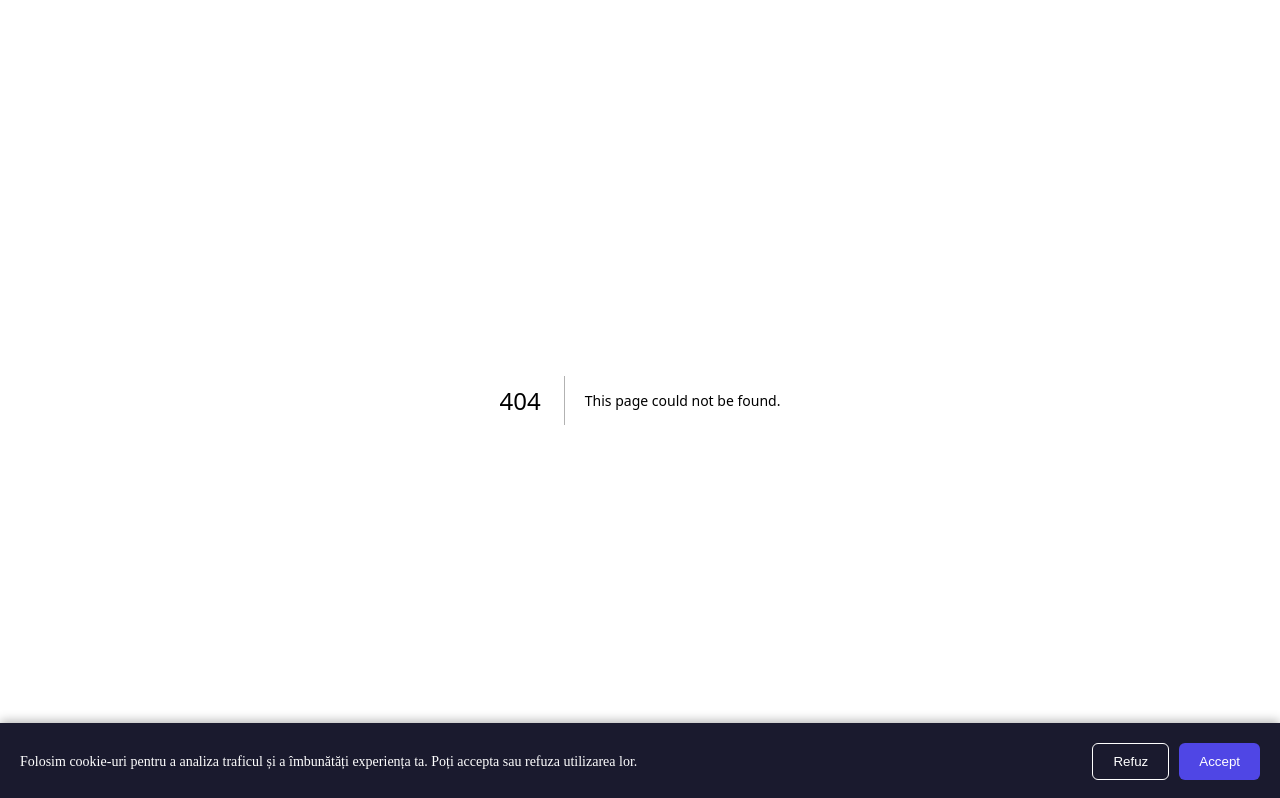
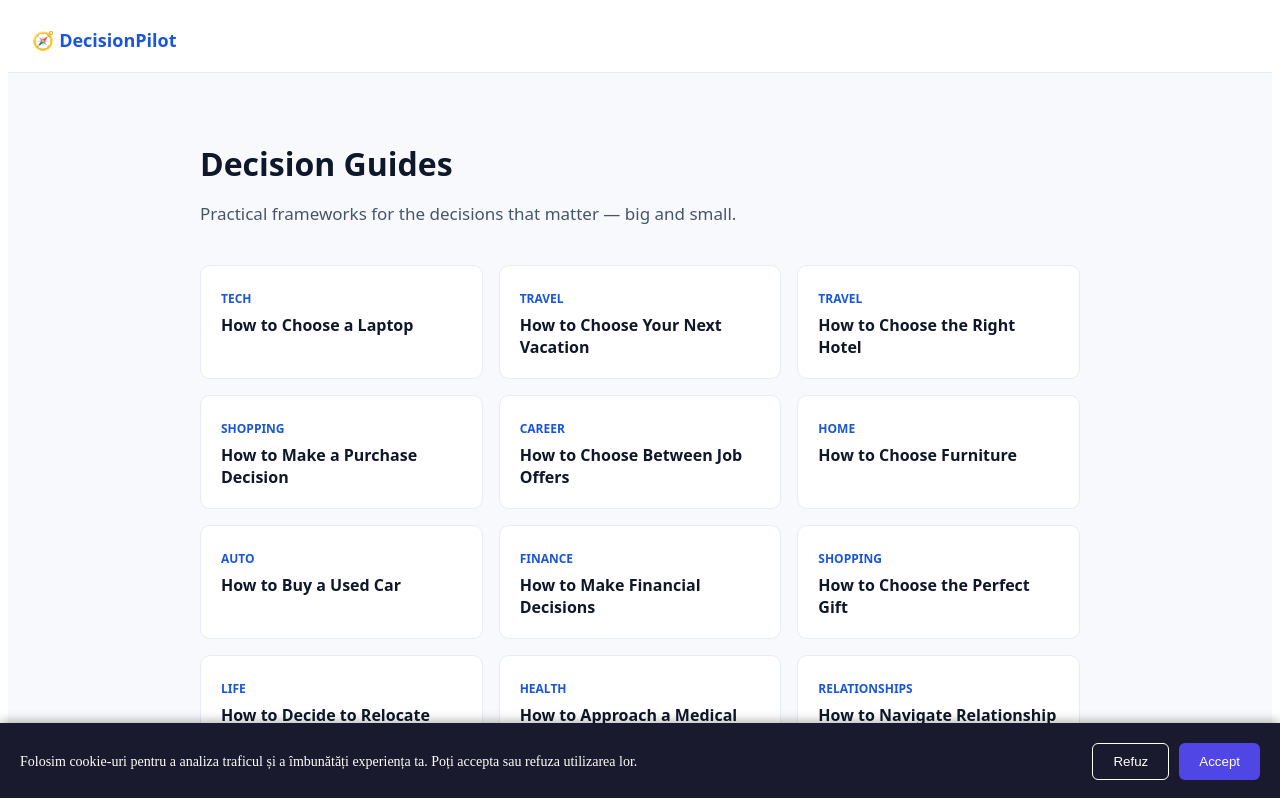
Before and after one commit to DocAB13/decisionpilot, a Next.js app: page /guides in a window 1280 px wide. Before the commit this address had no page. Shown: the top 798 px of the page. Built offline with nearby package versions, Linux system fonts and the light colour scheme.

Commit message:
Add guides index page and homepage link

```diff
--- /dev/null
+++ b/pages/guides/index.js
@@ -0,0 +1,62 @@
+import Head from 'next/head'
+import Link from 'next/link'
+
+const C = {
+  bg: "#F8F9FC", accent: "#1A56DB", text: "#0F172A",
+  textSecondary: "#475569", border: "#E8ECF4",
+}
+
+const guides = [
+  { slug: "how-to-choose-a-laptop", title: "How to Choose a Laptop", category: "Tech" },
+  { slug: "how-to-choose-a-vacation", title: "How to Choose Your Next Vacation", category: "Travel" },
+  { slug: "how-to-choose-a-hotel", title: "How to Choose the Right Hotel", category: "Travel" },
+  { slug: "how-to-make-a-purchase-decision", title: "How to Make a Purchase Decision", category: "Shopping" },
+  { slug: "how-to-choose-between-job-offers", title: "How to Choose Between Job Offers", category: "Career" },
+  { slug: "how-to-choose-furniture", title: "How to Choose Furniture", category: "Home" },
+  { slug: "how-to-buy-a-used-car", title: "How to Buy a Used Car", category: "Auto" },
+  { slug: "how-to-make-financial-decisions", title: "How to Make Financial Decisions", category: "Finance" },
+  { slug: "how-to-choose-a-gift", title: "How to Choose the Perfect Gift", category: "Shopping" },
+  { slug: "how-to-decide-to-relocate", title: "How to Decide to Relocate", category: "Life" },
+  { slug: "how-to-make-medical-decisions", title: "How to Approach a Medical Decision", category: "Health" },
+  { slug: "how-to-navigate-relationship-decisions", title: "How to Navigate Relationship Decisions", category: "Relationships" },
+  { slug: "how-to-plan-major-life-decisions", title: "How to Plan Major Life Decisions", category: "Life" },
+  { slug: "how-to-choose-an-outfit", title: "How to Choose the Right Outfit", category: "Style" },
+  { slug: "how-to-develop-your-personal-style", title: "How to Develop Your Personal Style", category: "Style" },
+  { slug: "how-to-choose-makeup", title: "How to Choose Makeup", category: "Style" },
+  { slug: "how-to-choose-a-perfume", title: "How to Choose a Perfume", category: "Style" },
+]
+
+export default function GuidesIndex() {
+  return (
+    <>
+      <Head>
+        <title>Decision Guides | DecisionPilot</title>
+        <meta name="description" content="Practical guides for life's everyday decisions — from choosing a laptop to planning a major life change." />
+      </Head>
+      <div style={{ minHeight: '100vh', background: C.bg, fontFamily: 'system-ui, -apple-system, sans-serif' }}>
+        <header style={{ padding: '20px 24px', borderBottom: `1px solid ${C.border}`, background: '#fff' }}>
+          <Link href="/" style={{ textDecoration: 'none', color: C.accent, fontWeight: 700, fontSize: '18px' }}>
+            🧭 DecisionPilot
+          </Link>
+        </header>
+        <main style={{ maxWidth: '880px', margin: '0 auto', padding: '48px 24px' }}>
+          <h1 style={{ color: C.text, fontSize: '32px', marginBottom: '8px' }}>Decision Guides</h1>
+          <p style={{ color: C.textSecondary, fontSize: '17px', marginBottom: '40px' }}>
+            Practical frameworks for the decisions that matter — big and small.
+          </p>
+          <div style={{ display: 'grid', gridTemplateColumns: 'repeat(auto-fill, minmax(260px, 1fr))', gap: '16px' }}>
+            {guides.map((g) => (
+              <Link key={g.slug} href={`/guides/${g.slug}`} style={{
+                display: 'block', background: '#fff', border: `1px solid ${C.border}`,
+                borderRadius: '10px', padding: '20px', textDecoration: 'none'
+              }}>
+                <span style={{ color: C.accent, fontSize: '12px', fontWeight: 600, textTransform: 'uppercase' }}>{g.category}</span>
+                <h3 style={{ color: C.text, fontSize: '16px', marginTop: '6px', marginBottom: 0 }}>{g.title}</h3>
+              </Link>
+            ))}
+          </div>
+        </main>
+      </div>
+    </>
+  )
+}
--- a/pages/index.js
+++ b/pages/index.js
@@ -1,8 +1,7 @@
 import Head from 'next/head'
 import dynamic from 'next/dynamic'
-
+import Link from 'next/link'
 const App = dynamic(() => import('../components/App'), { ssr: false })
-
 export default function Home() {
   return (
     <>
@@ -16,6 +15,11 @@ export default function Home() {
         <meta property="og:url" content="https://decisionpilot.tech" />
       </Head>
       <App />
+      <div style={{ textAlign: 'center', padding: '24px', background: '#F8F9FC' }}>
+        <Link href="/guides" style={{ color: '#1A56DB', fontSize: '14px', textDecoration: 'none' }}>
+          📚 Browse our Decision Guides →
+        </Link>
+      </div>
     </>
   )
 }
```
